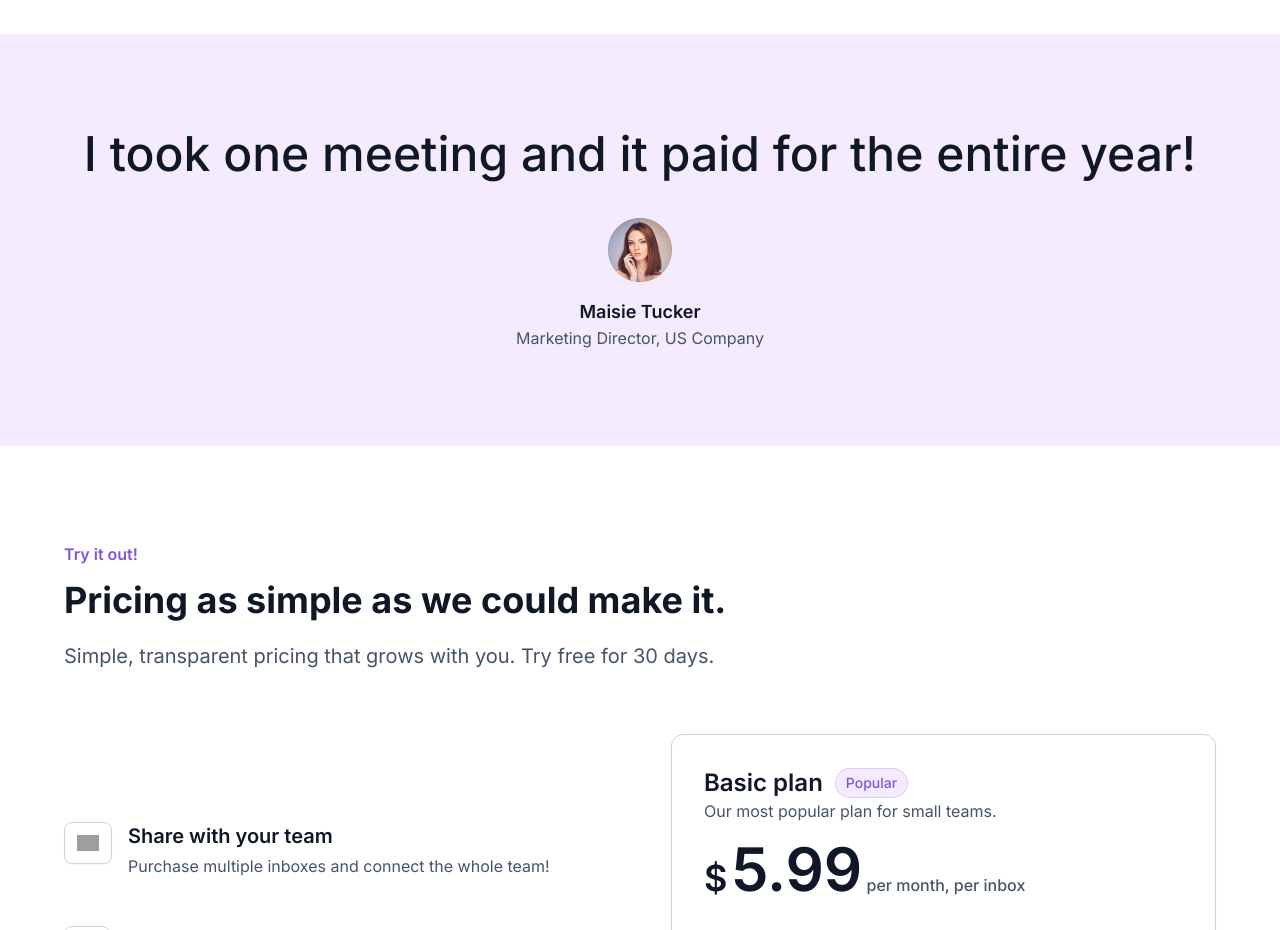
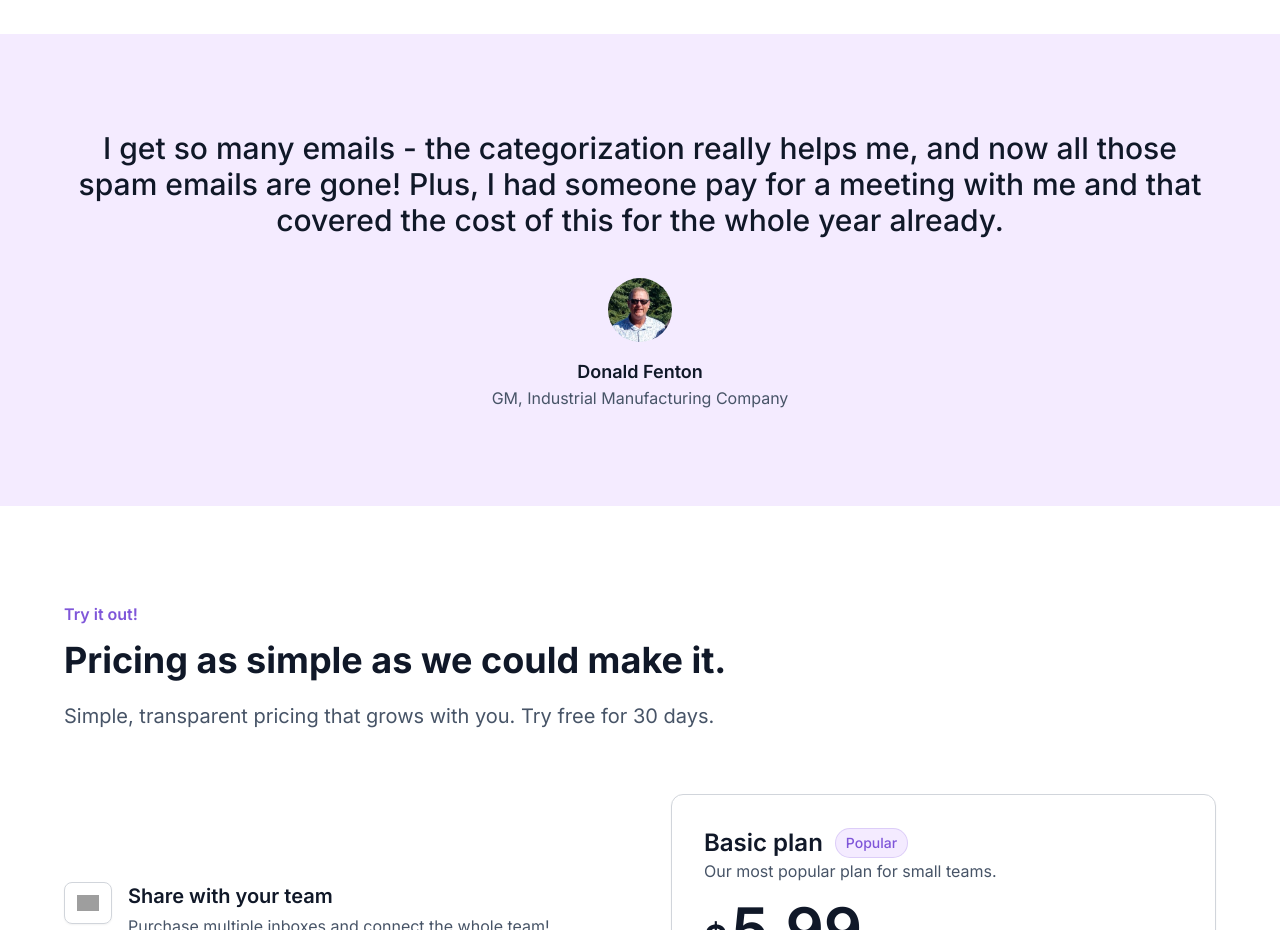
Before and after one commit to UmairWaraich07/cirql-landing-page, a Next.js app: page / in a window 1280 px wide. Shown: the part 5640-6570 px from the top of the page. Built offline with nearby package versions, Linux system fonts and the light colour scheme; grey boxes are pictures that could not be loaded.

Commit message:
add the testimonial of donald fenton

```diff
--- a/components/Home/Testimonials.tsx
+++ b/components/Home/Testimonials.tsx
@@ -6,23 +6,27 @@ const Testimonials = () => {
     <section className="bg-primary-light  ">
       <div className="py-10 md:py-24 max-w-[1440px] mx-auto px-5 sm:px-10 lg:px-16">
         <div className="flex items-center flex-col justify-center text-center">
-          <h2 className="text-dark text-4xl sm:text-5xl font-medium">
-            I took one meeting and it paid for the entire year!
+          <h2 className="text-dark text-2xl sm:text-3xl font-medium">
+            I get so many emails - the categorization really helps me, and now
+            all those spam emails are gone! Plus, I had someone pay for a
+            meeting with me and that covered the cost of this for the whole year
+            already.
           </h2>
 
           <div className="flex items-center justify-center flex-col mt-10">
             <Image
-              src="/images/avatar.png"
+              src="/images/donald-fenton.jpeg"
               alt="avatar"
               width={64}
               height={64}
               priority
               quality={100}
+              className="rounded-full"
             />
             <h4 className=" mt-4 font-semibold text-dark text-lg">
-              Maisie Tucker
+              Donald Fenton
             </h4>
-            <p className="text-base ">Marketing Director, US Company</p>
+            <p className="text-base ">GM, Industrial Manufacturing Company</p>
           </div>
         </div>
       </div>
```
Also changed, not shown: public/images/donald-fenton.jpeg (added).
